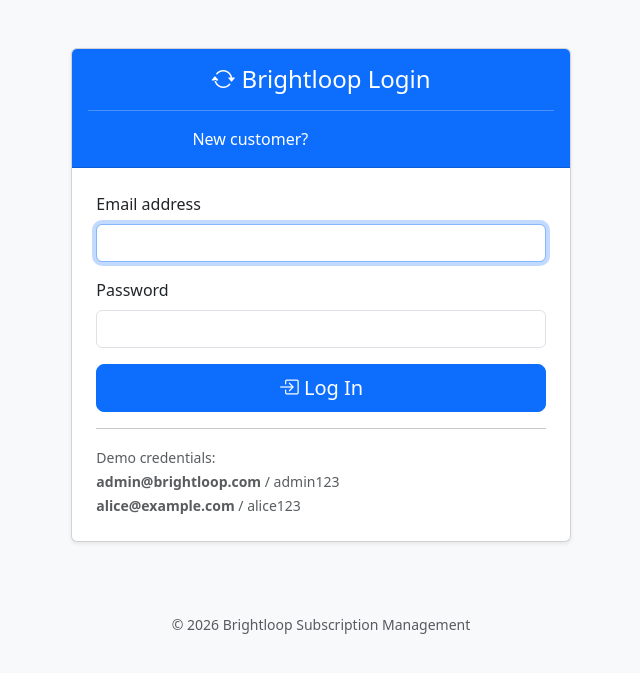
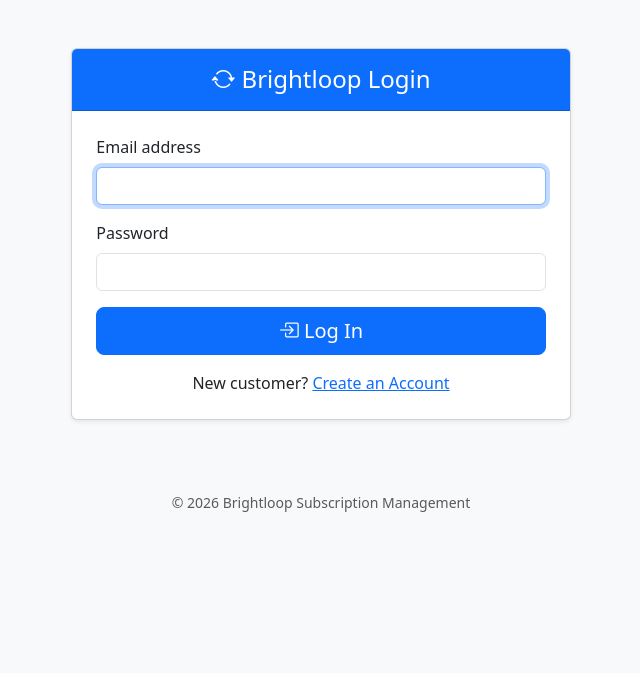
Before and after one commit to AV0105/Subscription-Management-System_odoo, a Flask app: page /auth/login in a window 1280 px wide. Shown: the part 56-729 px from the top of the page, without its empty margins (319-959 px from the left). Run offline with Flask 3, Linux system fonts and the light colour scheme.

Commit message:
Registration has been added

```diff
--- a/templates/login.html
+++ b/templates/login.html
@@ -7,10 +7,6 @@
     <div class="card shadow-sm">
       <div class="card-header bg-primary text-white text-center py-3">
         <h4 class="mb-0"><i class="bi bi-arrow-repeat"></i> Brightloop Login</h4>
-        <hr>
-        <p class="text-center mb-0">
-            New customer? <a href="{{ url_for('auth.register') }}">Create an Account</a>
-        </p>
       </div>
       <div class="card-body p-4">
         <form method="POST" action="{{ url_for('auth.login') }}">
@@ -28,12 +24,9 @@
             </button>
           </div>
         </form>
-        <hr>
-        <small class="text-muted">
-          Demo credentials:<br>
-          <strong>admin@brightloop.com</strong> / admin123<br>
-          <strong>alice@example.com</strong> / alice123
-        </small>
+        <p class="text-center mt-3 mb-0">
+          New customer? <a href="{{ url_for('auth.register') }}">Create an Account</a>
+        </p>
       </div>
     </div>
   </div>
```
